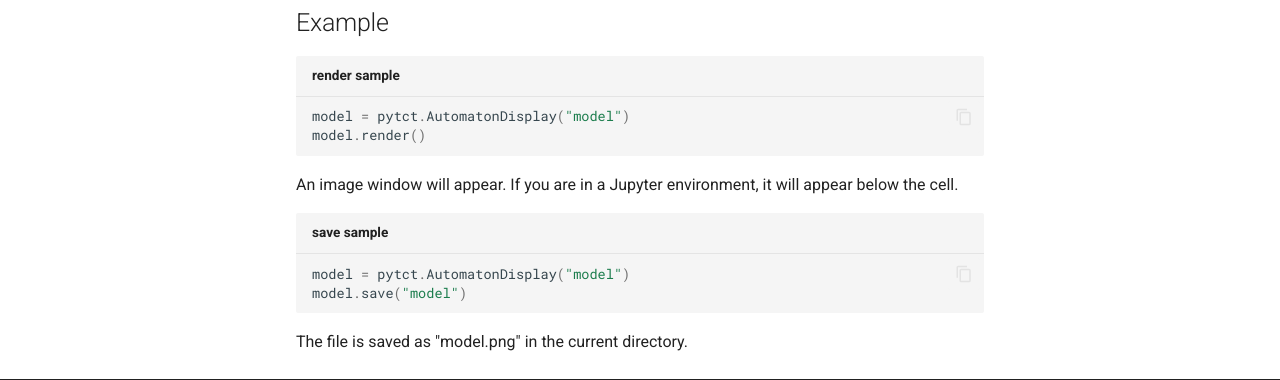
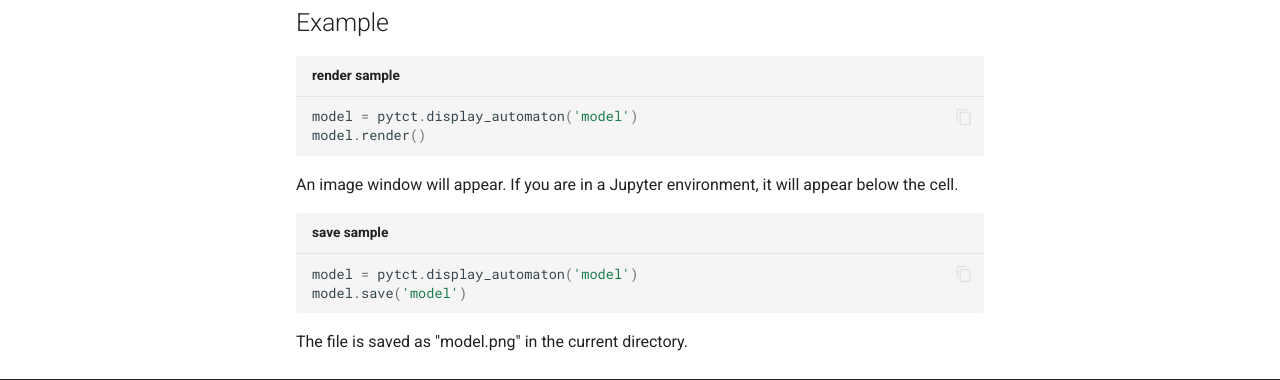
Before and after one commit to OMUCAI/PyTCT-docs, an MkDocs documentation site: the page built from docs/reference/display_automaton.md, in a window 1280 px wide and 1211 px high. Shown: the part 675-1055 px from the top of the window. Built offline with MkDocs 1.6.1 and Material for MkDocs 9.7.7, drawn with Linux system fonts in a browser that asks for light colours.

Commit message:
Update display_automaton.md

````diff
--- a/docs/reference/display_automaton.md
+++ b/docs/reference/display_automaton.md
@@ -15,16 +15,16 @@ Get AutomatonDisplay instance and display automaton.
 
 ## Example
 
-```python title="render sample"
-model = pytct.AutomatonDisplay("model")
+```python title='render sample'
+model = pytct.display_automaton('model')
 model.render()
 ```
 An image window will appear. If you are in a Jupyter environment, it will appear below the cell.
 
 
 ```python title="save sample"
-model = pytct.AutomatonDisplay("model")
-model.save("model")
+model = pytct.display_automaton('model')
+model.save('model')
 ```
 
 The file is saved as "model.png" in the current directory.
````
